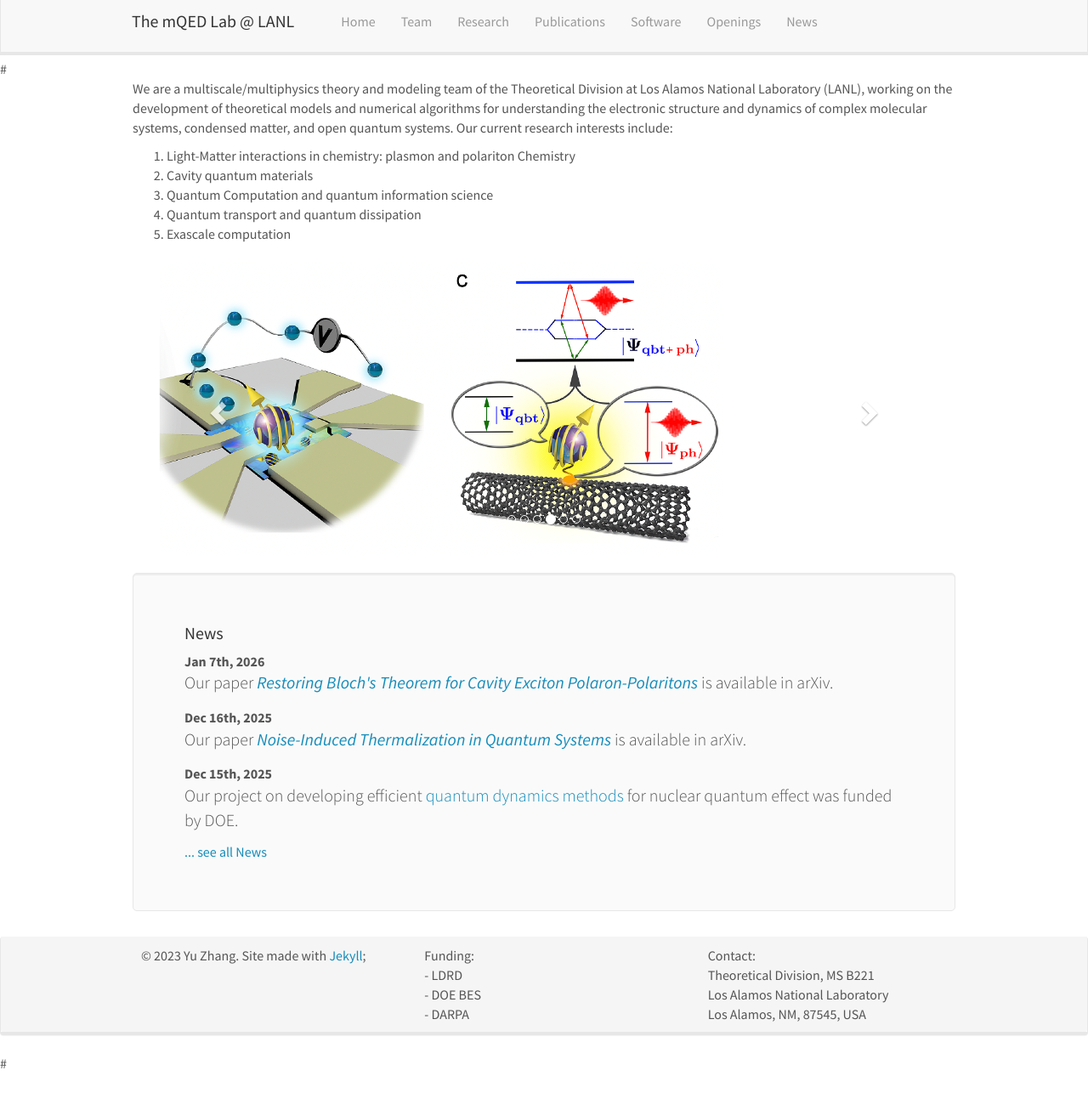
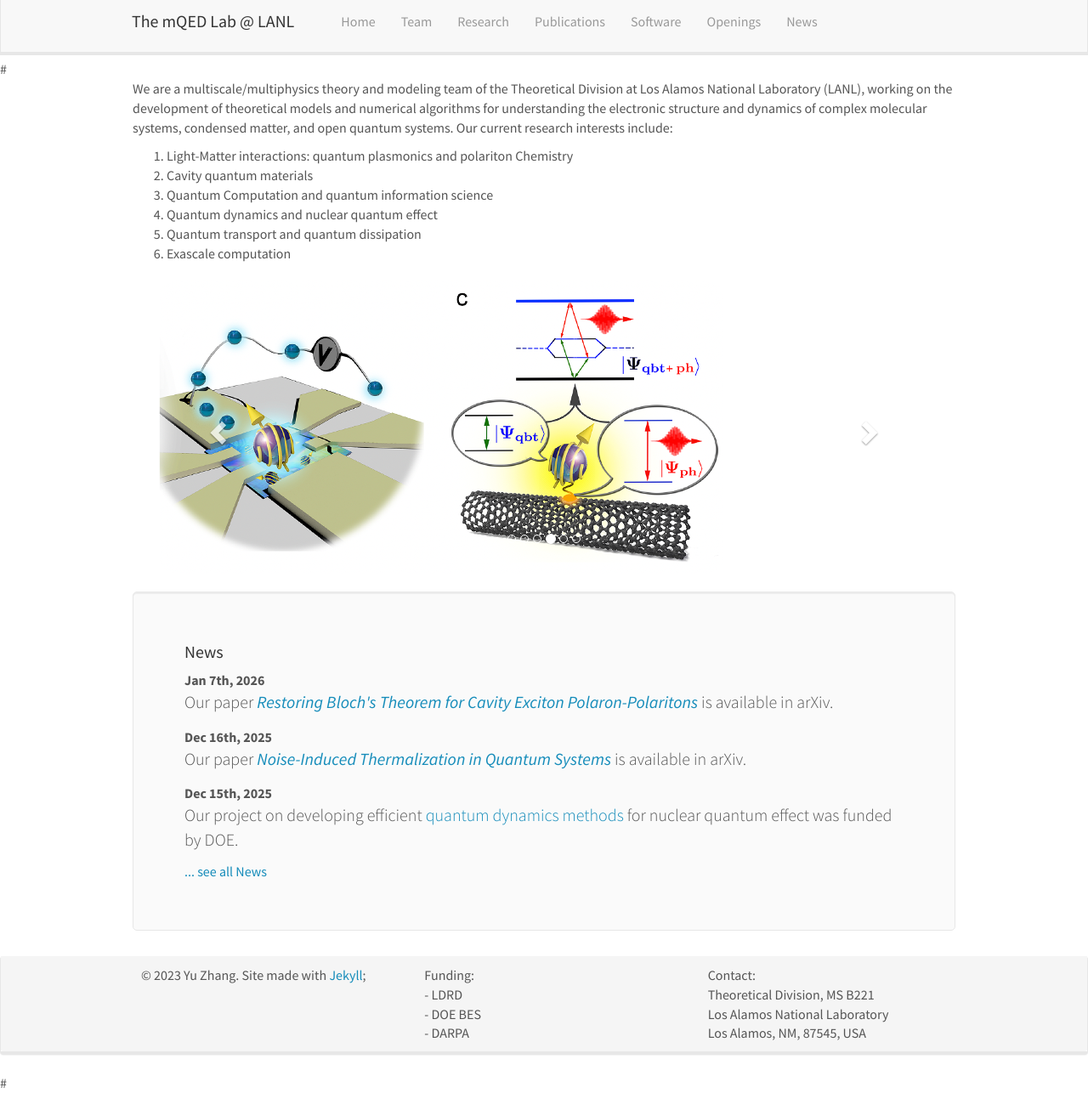
Before and after one commit to ares201005/ares201005.github.io, a Jekyll site: the page built from _pages/home.md, in a window 1280 px wide and 1286 px high. Shown: the whole window at 85% size. Built offline with Jekyll 4.4.1, drawn with Linux system fonts in a browser that asks for light colours; nearby versions of some CDN libraries; a style sheet for code colours, icons or effects is not loaded.

Commit message:
minor update of hoempage

```diff
--- a/_pages/home.md
+++ b/_pages/home.md
@@ -11,12 +11,12 @@ working on the development of theoretical models and numerical algorithms for un
 and dynamics of complex molecular systems, condensed matter, and open quantum systems. Our current research interests
 include:
 
-1. Light-Matter interactions in chemistry: plasmon and polariton Chemistry
+1. Light-Matter interactions: quantum plasmonics and polariton Chemistry
 1. Cavity quantum materials
 1. Quantum Computation and quantum information science
+1. Quantum dynamics and nuclear quantum effect
 1. Quantum transport and quantum dissipation
 1. Exascale computation
-
 
 
 <div markdown="0" id="carousel" class="carousel slide" data-ride="carousel" data-interval="4000" data-pause="hover" >
```
